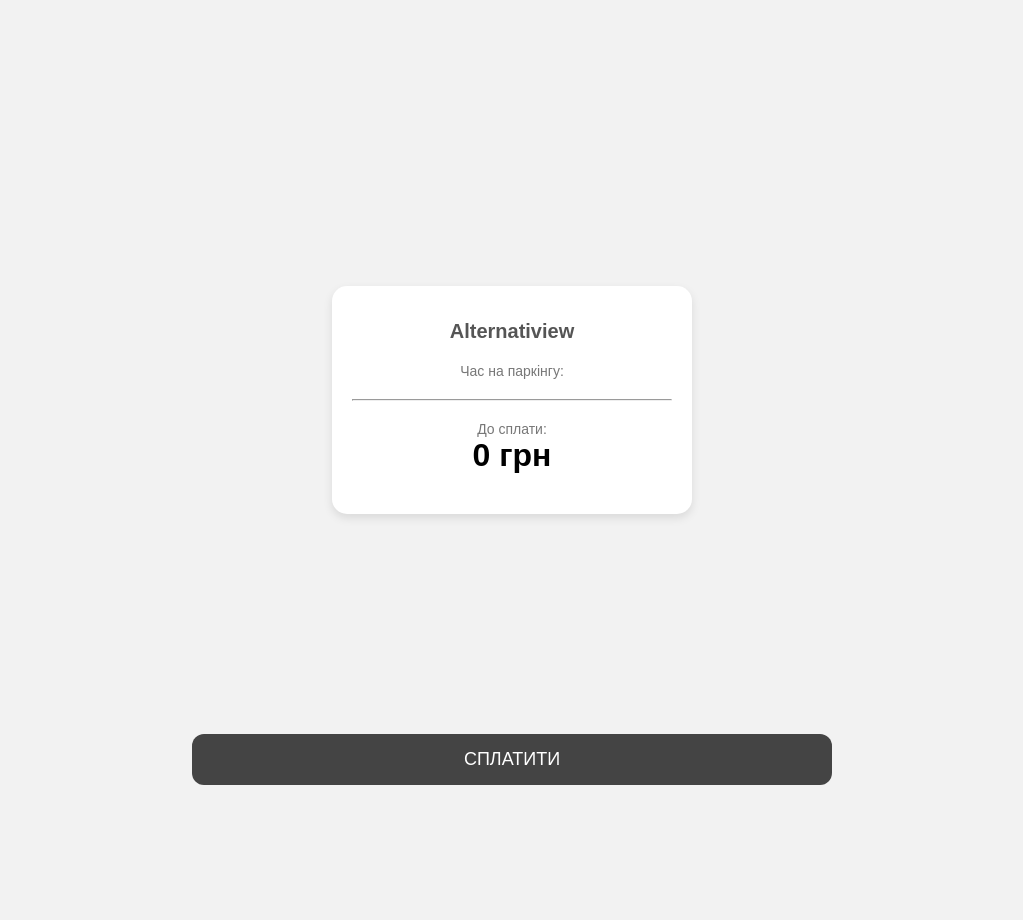
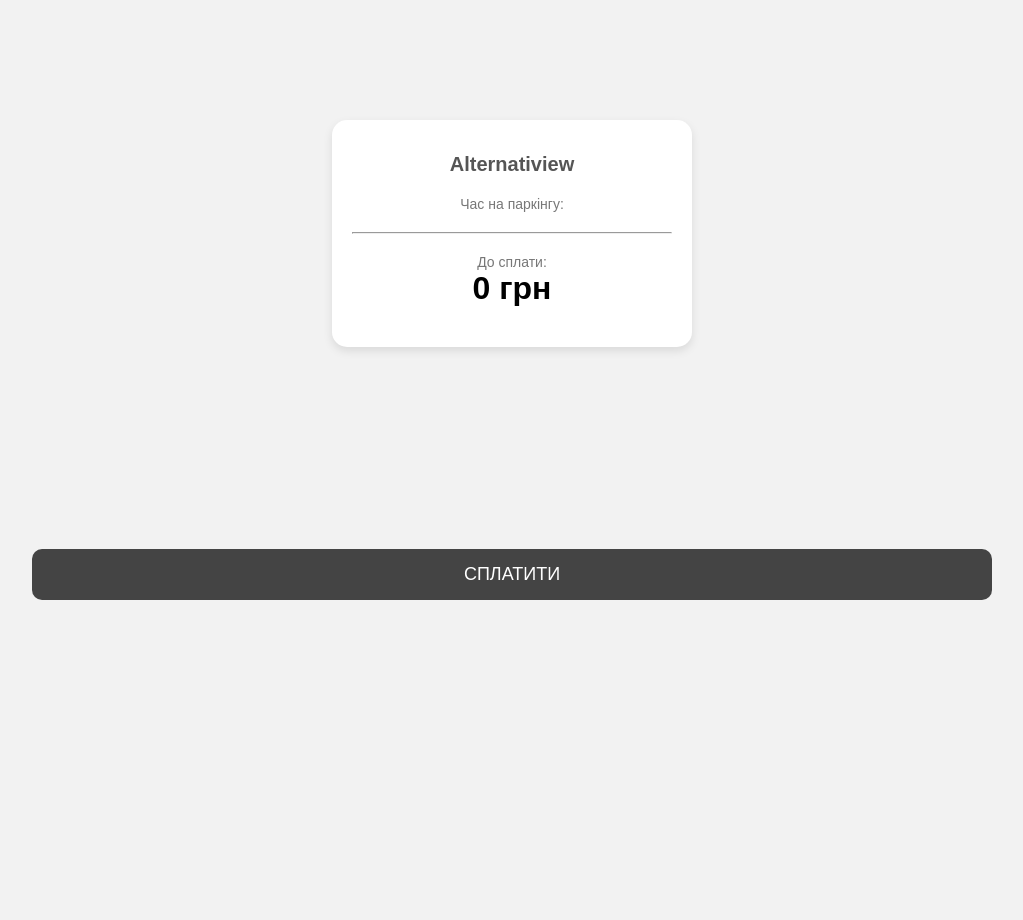
Before and after one commit to MykolaKolbun/MobilePaymentWeb, an ASP.NET Core app: template MobilePaymentWeb/Views/ParkingSession/ParkingSession.cshtml in a window 1280 px wide. Shown: the whole page, without its empty margins (128-1151 px from the left). Before the commit the page ends 785 px from the top, so only its background shows below. Run offline with ASP.NET Core 8, Linux system fonts and the light colour scheme; the template is opened without the code that fills it, so the values that code supplies are empty; some libraries are stand-ins or nearby versions.

Commit message:
Fixed few visuals

```diff
--- a/MobilePaymentWeb/Views/Shared/_ExitParkingCard.cshtml
+++ b/MobilePaymentWeb/Views/Shared/_ExitParkingCard.cshtml
@@ -31,6 +31,4 @@
         <div class="label">Час на паркінгу:</div>
         <div class="value">@Model.ParkDuration</div>
     </div>
-
-    <hr />
 </div>
--- a/MobilePaymentWeb/Views/Shared/_Layout.cshtml
+++ b/MobilePaymentWeb/Views/Shared/_Layout.cshtml
@@ -9,7 +9,6 @@
     <link rel="stylesheet" href="~/css/layout.css" />
     <link rel="stylesheet" href="~/css/card.css" />
     <link rel="stylesheet" href="~/css/buttons.css" />
-    <link rel="stylesheet" href="~/css/parking.css" />
 </head>
 <body>
     @RenderBody()
--- a/MobilePaymentWeb/wwwroot/css/buttons.css
+++ b/MobilePaymentWeb/wwwroot/css/buttons.css
@@ -1,13 +1,5 @@
 .pay-btn {
     width: 100%;
-    padding: 15px;
-    border-radius: 12px;
-    border: none;
-    background: #444;
-    color: white;
-    font-size: 18px;
-    cursor: pointer;
-    transition: 0.2s;
 }
 
 .pay-btn:hover {
@@ -17,3 +9,19 @@
 .pay-btn:active {
     transform: scale(0.97);
 }
+
+button {
+    width: 100%;
+    padding: 15px;
+    border: none;
+    border-radius: 10px;
+    background: #444;
+    color: white;
+    font-size: 18px;
+    cursor: pointer;
+    transition: 0.3s;
+}
+
+    button:hover {
+        background: #222;
+    }
--- a/MobilePaymentWeb/wwwroot/css/layout.css
+++ b/MobilePaymentWeb/wwwroot/css/layout.css
@@ -5,17 +5,20 @@ body {
     display: flex;
     flex-direction: column;
     align-items: center;
-    justify-content: center;
+    justify-content: flex-start;
+    padding-top: 15vh;
     margin: 0;
     height: 100vh;
 }
 
 .sticky-pay {
     position: fixed;
-    bottom: 0;
-    left: 50%; /* start at center */
-    transform: translateX(-50%); /* shift left by half its width */
-    width: 50%; /* your desired width */
-    padding: 15px;
-    background: var(--bg);
+    bottom: 25vh;
+    left: 50%;
+    transform: translateX(-50%);
+    width: 75%;
 }
+.pay-container {
+    margin-top: 20px;
+    width: 320px;
+}
--- a/MobilePaymentWeb/wwwroot/css/parking.css
+++ /dev/null
@@ -1,66 +0,0 @@
-body {
-    font-family: Arial, sans-serif;
-    background: #f2f2f2;
-    display: flex;
-    flex-direction: column;
-    justify-content: center;
-    align-items: center;
-    height: 100vh;
-    margin: 0;
-}
-
-.card {
-    background: #ffffff;
-    padding: 20px;
-    border-radius: 15px;
-    width: 320px;
-    box-shadow: 0 4px 10px rgba(0,0,0,0.1);
-    text-align: center;
-}
-
-h1 {
-    font-size: 20px;
-    margin-bottom: 20px;
-    color: #555;
-}
-
-.section {
-    margin: 20px 0;
-}
-
-.label {
-    color: #777;
-    font-size: 14px;
-}
-
-.value {
-    font-size: 28px;
-    font-weight: bold;
-    margin-top: 5px;
-}
-
-.price {
-    font-size: 32px;
-    font-weight: bold;
-}
-
-.pay-container {
-    margin-top: 20px;
-    width: 320px;
-}
-
-button {
-    width: 100%;
-    padding: 15px;
-    border: none;
-    border-radius: 10px;
-    background: #444;
-    color: white;
-    font-size: 18px;
-    cursor: pointer;
-    transition: 0.3s;
-}
-
-button:hover {
-    background: #222;
-}
```
Also changed, not shown: MobilePaymentWeb/Views/ParkingSession/LicensePlateForm.cshtml (+5 -2 lines), MobilePaymentWeb/wwwroot/css/card.css (+29 -9 lines).
